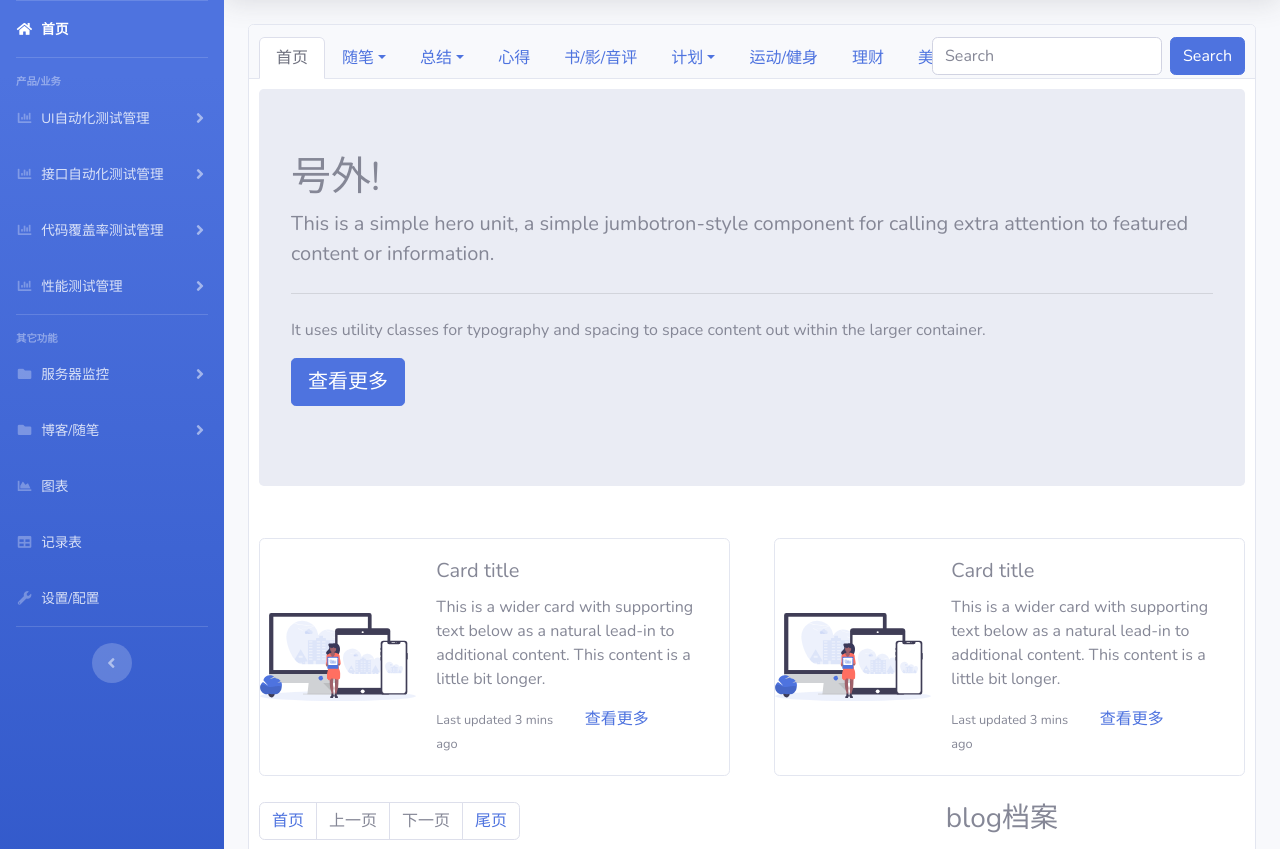
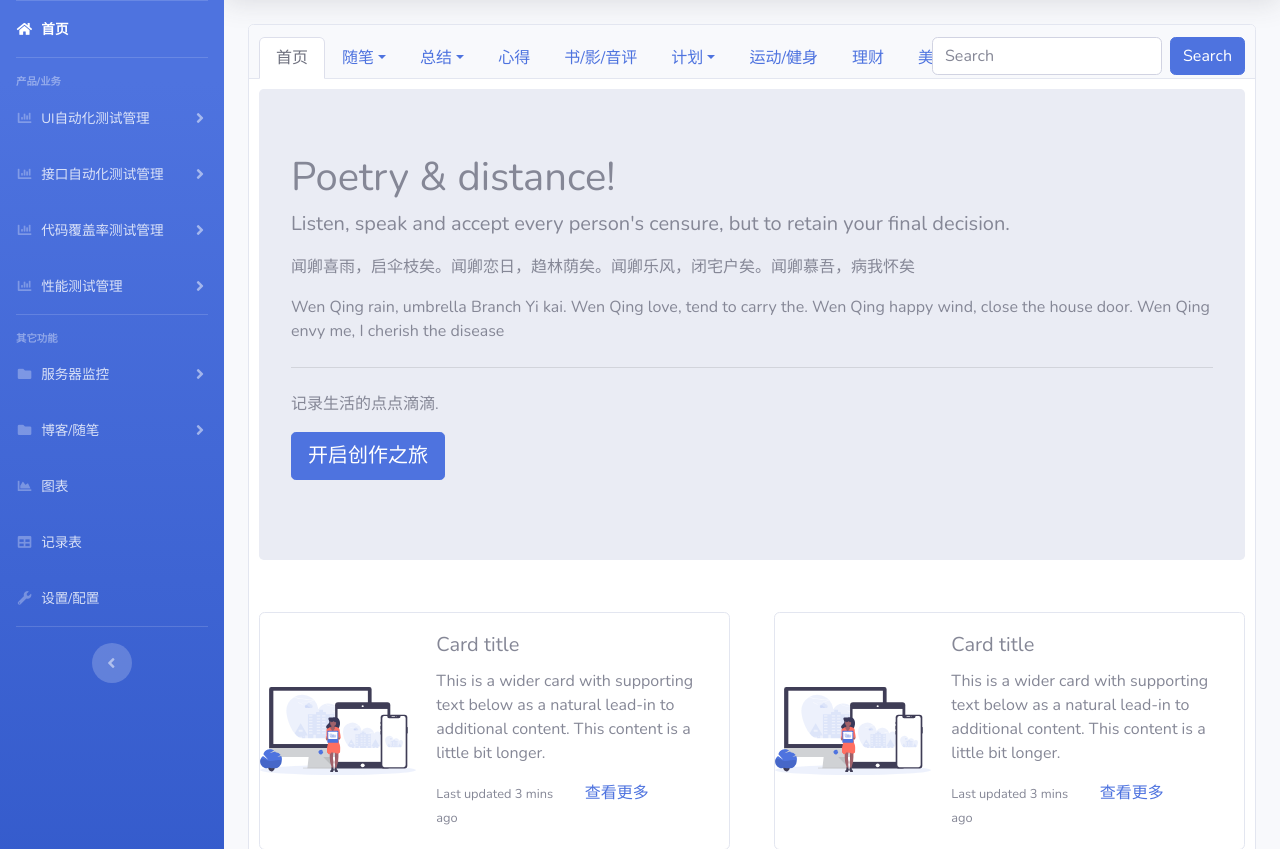
Before and after one commit to RonChu-01/KAutoPlat, a Flask app: page /blog/1 in a window 1280 px wide. Shown: the part 70-919 px from the top of the page. Run offline with Flask 2, Linux system fonts and the light colour scheme; data that the repository does not hold is empty; some libraries are stand-ins or nearby versions.

Commit message:
blog首页头条新增头条内容

```diff
--- a/core/templates/blog/index.html
+++ b/core/templates/blog/index.html
@@ -80,15 +80,14 @@
         <!-- 头条（头版） -->
         <div class="blog_content">
             <div class="jumbotron">
-                <h1 class="display-5">号外!</h1>
-                <p class="lead">This is a simple hero unit, a simple jumbotron-style component for calling extra
-                    attention
-                    to featured content or information.</p>
+                <h1 class="display-5">Poetry & distance!</h1>
+                <p class="lead">Listen, speak and accept every person's censure, but to retain your final decision.</p>
+                <p>闻卿喜雨，启伞枝矣。闻卿恋日，趋林荫矣。闻卿乐风，闭宅户矣。闻卿慕吾，病我怀矣</p>
+                <p>Wen Qing rain, umbrella Branch Yi kai. Wen Qing love, tend to carry the. Wen Qing happy wind, close the house door. Wen Qing envy me, I cherish the disease</p>
                 <hr class="my-4">
-                <p>It uses utility classes for typography and spacing to space content out within the larger
-                    container.</p>
+                <p>记录生活的点点滴滴.</p>
                 <p class="lead">
-                    <a class="btn btn-primary btn-lg" href="#" role="button">查看更多</a>
+                    <a class="btn btn-primary btn-lg" href="#" role="button">开启创作之旅</a>
                 </p>
             </div>
         </div>
```
